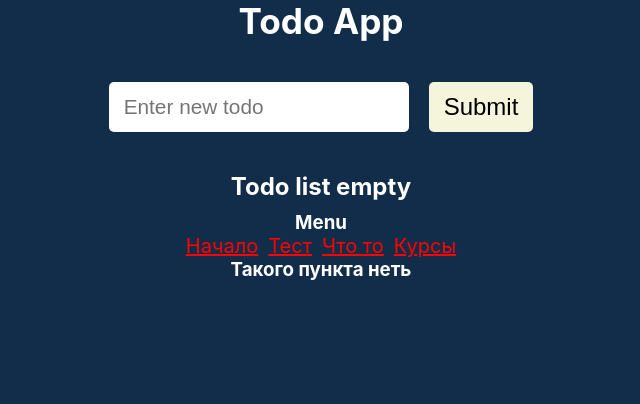
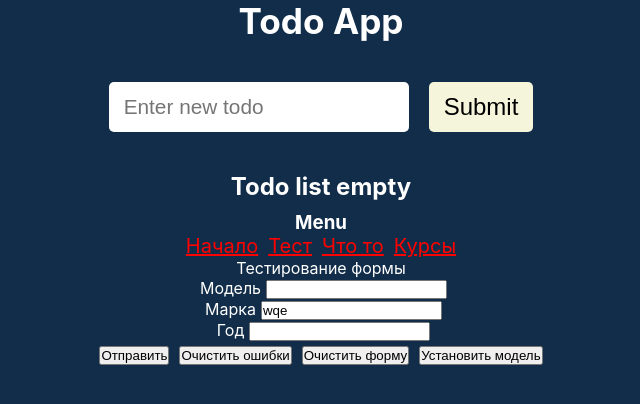
Before and after one commit to Daskendrik/learning_react, a React (Create React App) app: page /reactform in a window 1280 px wide. Shown: the top 404 px of the page, without its empty margins (319-959 px from the left). Built offline with nearby package versions, Linux system fonts and the light colour scheme.

Commit message:
add form

```diff
--- a/package.json
+++ b/package.json
@@ -8,6 +8,7 @@
     "@testing-library/user-event": "^13.5.0",
     "react": "^18.2.0",
     "react-dom": "^18.2.0",
+    "react-hook-form": "^7.50.1",
     "react-icons": "^4.11.0",
     "react-router-dom": "^6.4.1",
     "react-scripts": "5.0.1",
--- a/src/App.js
+++ b/src/App.js
@@ -9,6 +9,7 @@ import Layaut from './Layout/Layaut';
 import Test from './Components/Test';
 import Courses from './Components/Courses';
 import SingleCourse from './Components/SingleCourse';
+import FormReact from './Components/FormReact.tsx';
 
 function App() {
   const [todos, SetTodos] = useState([]);
@@ -72,6 +73,7 @@ function App() {
             <Route path="*" element={<h3>Такого пункта неть</h3>} />
             <Route path="courses" element={<Courses />} />
             <Route path="courses/:slug" element={<SingleCourse />} />
+            <Route path="reactform" element={<FormReact />} />
           </Route>
         </Routes>
       </BrowserRouter>
--- /dev/null
+++ b/src/Components/FormReact.tsx
@@ -0,0 +1,87 @@
+import {
+  Controller,
+  SubmitErrorHandler,
+  SubmitHandler,
+  useForm,
+} from 'react-hook-form';
+import { ICar } from './app.interface';
+import React from 'react';
+
+const FormReact = () => {
+  const {
+    register, //позволяет привызяывать инпуты и прочее к полям ICar
+    handleSubmit, // что будет вызывать при сабмите
+    formState: { errors }, //состояние формы
+    clearErrors, //очищает ошибки формы
+    reset, // очищает поля
+    setValue, // устанавливает значения полям
+    watch, //отслеивает значения эелемента формы
+    control,
+  } = useForm<ICar>({ defaultValues: { mark: 'wqe' } });
+  const onSubmit: SubmitHandler<ICar> = (data) => {
+    console.log(data);
+  };
+  const errorSubmit: SubmitErrorHandler<ICar> = (data) => {
+    console.log(data);
+  };
+
+  const isBig = (data) => {
+    //вызовется когда поле заполнено
+    console.log(`Error ${data}`);
+    return true; //true - все ок
+  };
+  return (
+    <div>
+      Тестирование формы
+      <form onSubmit={handleSubmit(onSubmit, errorSubmit)}>
+        <div>
+          <label style={{ margin: '5px' }}>Модель</label>
+          <input
+            {...register('model', { required: true, validate: isBig })}
+            type="text"
+            aria-invalid={errors.model ? true : false}
+          />
+        </div>
+        <div>
+          <label style={{ margin: '5px' }}>Марка</label>
+          <input {...register('mark')} type="text" />
+        </div>
+        <div>
+          <label style={{ margin: '5px' }}>Год</label>
+          <Controller
+            name="year"
+            control={control}
+            render={({ field }) => <input {...field}></input>}
+          />
+        </div>
+        <div>
+          <button style={{ margin: '5px' }}>Отправить</button>
+          <button
+            type="button"
+            onClick={() => clearErrors()}
+            style={{ margin: '5px' }}
+          >
+            Очистить ошибки
+          </button>
+          <button
+            type="button"
+            onClick={() => reset({ mark: '', model: '' })}
+            style={{ margin: '5px' }}
+          >
+            Очистить форму
+          </button>
+          <button
+            type="button"
+            onClick={() => setValue('model', 'kia')}
+            style={{ margin: '5px' }}
+          >
+            Установить модель
+          </button>
+        </div>
+      </form>
+      {watch('model')}
+    </div>
+  );
+};
+
+export default FormReact;
```
Also changed, not shown: src/Components/app.interface.ts (added, +9 -0 lines), 1 other file (tests, documents, lock files or other folders).
